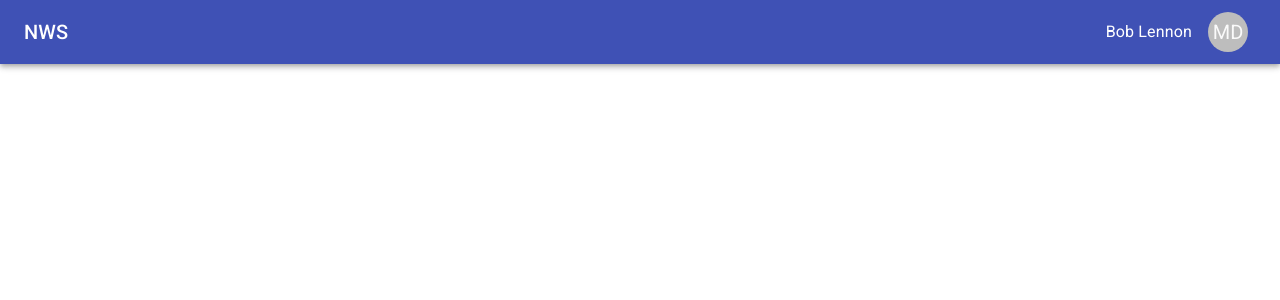
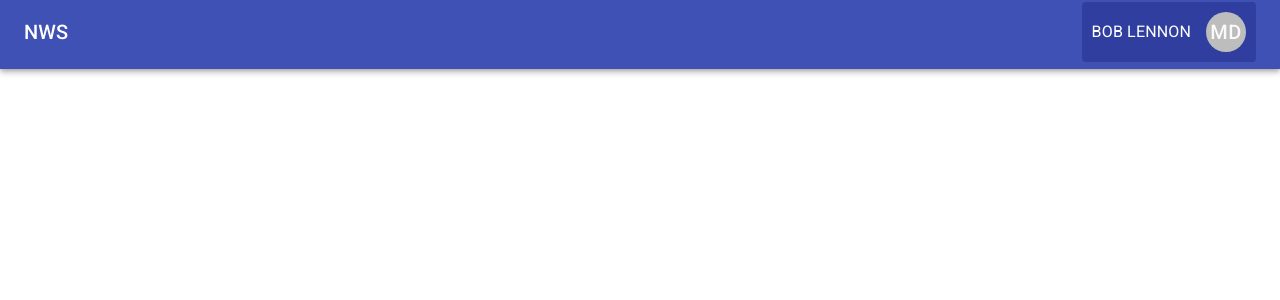
Before and after one commit to senkuu/NWS_SOCIAL_NETWORK_Frontend, a React (Create React App) app: page / in a window 1280 px wide. Shown: the top 300 px of the page. Built offline with nearby package versions, Linux system fonts and the light colour scheme.

Commit message:
Create profile menu in navbar

```diff
--- a/public/index.html
+++ b/public/index.html
@@ -45,7 +45,7 @@
       The build step will place the bundled scripts into the <body> tag.
 
       To begin the development, run `npm start` or `yarn start`.
-      To create a production bundle, use `npm run build` or `yarn build`.
+            To create a production bundle, use `npm run build` or `yarn build`.
     -->
   </body>
 </html>
--- a/src/components/NavBar/NavBar.tsx
+++ b/src/components/NavBar/NavBar.tsx
@@ -1,7 +1,7 @@
 import React, { useContext } from "react";
 
 // import material-ui components
-import { createStyles, makeStyles, Theme } from "@material-ui/core/styles";
+import { createStyles, makeStyles } from "@material-ui/core/styles";
 import AppBar from "@material-ui/core/AppBar";
 import Toolbar from "@material-ui/core/Toolbar";
 import Typography from "@material-ui/core/Typography";
@@ -13,13 +13,10 @@ import UserProfile from "./components/UserProfile";
 // import contexts
 import { UserContext } from "services/contexts/UserContext";
 
-const useStyles = makeStyles((theme: Theme) =>
+const useStyles = makeStyles(() =>
   createStyles({
     root: {
-      flexGrow: 1,
-    },
-    menuButton: {
-      marginRight: theme.spacing(2),
+      paddingBottom: 5,
     },
     title: {
       flexGrow: 1,
@@ -35,7 +32,7 @@ function NavBar() {
   // if user is log, return this
   if (user) {
     return (
-      <AppBar position="static">
+      <AppBar position="static" className={classes.root}>
         <Toolbar>
           <Typography variant="h6" className={classes.title}>
             NWS
--- a/src/components/NavBar/components/UserProfile/UserProfile.tsx
+++ b/src/components/NavBar/components/UserProfile/UserProfile.tsx
@@ -1,10 +1,12 @@
-import React, { useContext } from "react";
+import React, { useContext, useState } from "react";
 
 // import material-ui components
 import { makeStyles, createStyles, Theme } from "@material-ui/core/styles";
 import Avatar from "@material-ui/core/Avatar";
 import Typography from "@material-ui/core/Typography";
-import Box from "@material-ui/core/Box";
+import Button from "@material-ui/core/Button";
+import Menu from "@material-ui/core/Menu";
+import MenuItem from "@material-ui/core/MenuItem";
 
 // import contexts
 import { UserContext } from "services/contexts/UserContext";
@@ -17,13 +19,15 @@ const useStyles = makeStyles((theme: Theme) =>
   createStyles({
     root: {
       display: "flex",
-      "& > *": {
-        margin: theme.spacing(1),
+      backgroundColor: theme.palette.primary.dark,
+      padding: 10,
+      "&:hover": {
+        cursor: "pointer",
       },
     },
     typo: {
-      display: "flex",
-      alignItems: "center",
+      color: theme.palette.primary.contrastText,
+      marginRight: 15,
     },
   })
 );
@@ -31,14 +35,43 @@ const useStyles = makeStyles((theme: Theme) =>
 function UserProfile(props: IUserProfileProps) {
   const classes = useStyles();
 
+  const [
+    menuAnchorElement,
+    setMenuAnchorElement,
+  ] = useState<null | HTMLElement>(null);
+
   const { disconnectUser } = useContext(UserContext);
 
+  const handleProfileClick = (e: React.MouseEvent<HTMLButtonElement>) => {
+    setMenuAnchorElement(e.currentTarget);
+  };
+
+  const handleMenuClose = () => {
+    setMenuAnchorElement(null);
+  };
+
   return (
-    <Box className={classes.root}>
-      <Typography className={classes.typo}>{props.username}</Typography>
-      {/* TODO : FAIRE UN VRAI BOUTON DECONNEXION */}
-      <Avatar onClick={disconnectUser}>MD</Avatar>
-    </Box>
+    <React.Fragment>
+      <Button
+        className={classes.root}
+        onClick={(e: React.MouseEvent<HTMLButtonElement>) =>
+          handleProfileClick(e)
+        }
+      >
+        <Typography className={classes.typo}>{props.username}</Typography>
+        <Avatar>MD</Avatar>
+      </Button>
+      <Menu
+        anchorEl={menuAnchorElement}
+        keepMounted
+        open={Boolean(menuAnchorElement)}
+        onClose={handleMenuClose}
+      >
+        <MenuItem>Profile</MenuItem>
+        <MenuItem>My account</MenuItem>
+        <MenuItem onClick={disconnectUser}>Logout</MenuItem>
+      </Menu>
+    </React.Fragment>
   );
 }
 
```
